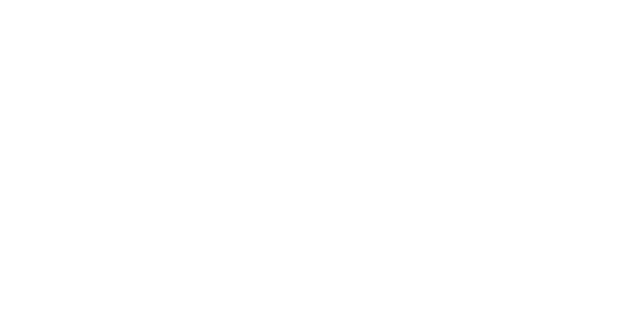
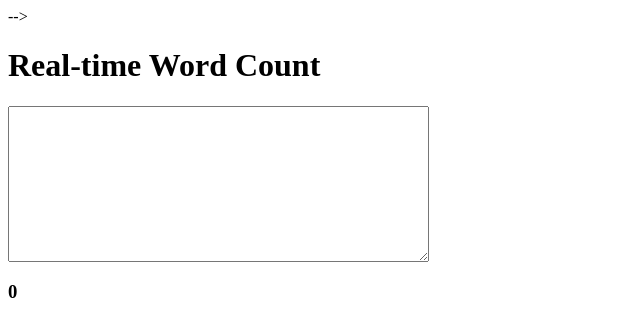
Before and after one commit to acciojob/gre-essay-tool-aFarhin, a website: page main.html in a window 1280 px wide. Shown: the whole page, without its empty margins (0-640 px from the left). Drawn offline with Linux system fonts and the light colour scheme.

Commit message:
created a submission

```diff
--- a/main.html
+++ b/main.html
@@ -1,4 +1,4 @@
-<!DOCTYPE html>
+<!-- <!DOCTYPE html>
 
 <html>
 
@@ -8,9 +8,29 @@
 
 <body>
 	<!-- the entire body must be written by student -->
-    <script type="text/javascript" src="./script.js">
+<!--     <script type="text/javascript" src="./script.js">
 </script>
 
 </body>
 
+</html> --> -->
+
+<!DOCTYPE html>
+<html>
+<head>
+	<title>Real-time Word Count</title>
+</head>
+<body>
+	<h1>Real-time Word Count</h1>
+	<textarea id="evaluatedText" rows="10" cols="50" oninput="updateWordCount()"></textarea>
+	<h3 id="wordCount">0</h3>
+
+	<script>
+		function updateWordCount() {
+			let text = document.getElementById("evaluatedText").value.trim();
+			let wordCount = text.split(/\s+/).length;
+			document.getElementById("wordCount").innerHTML = wordCount;
+		}
+	</script>
+</body>
 </html>
```
